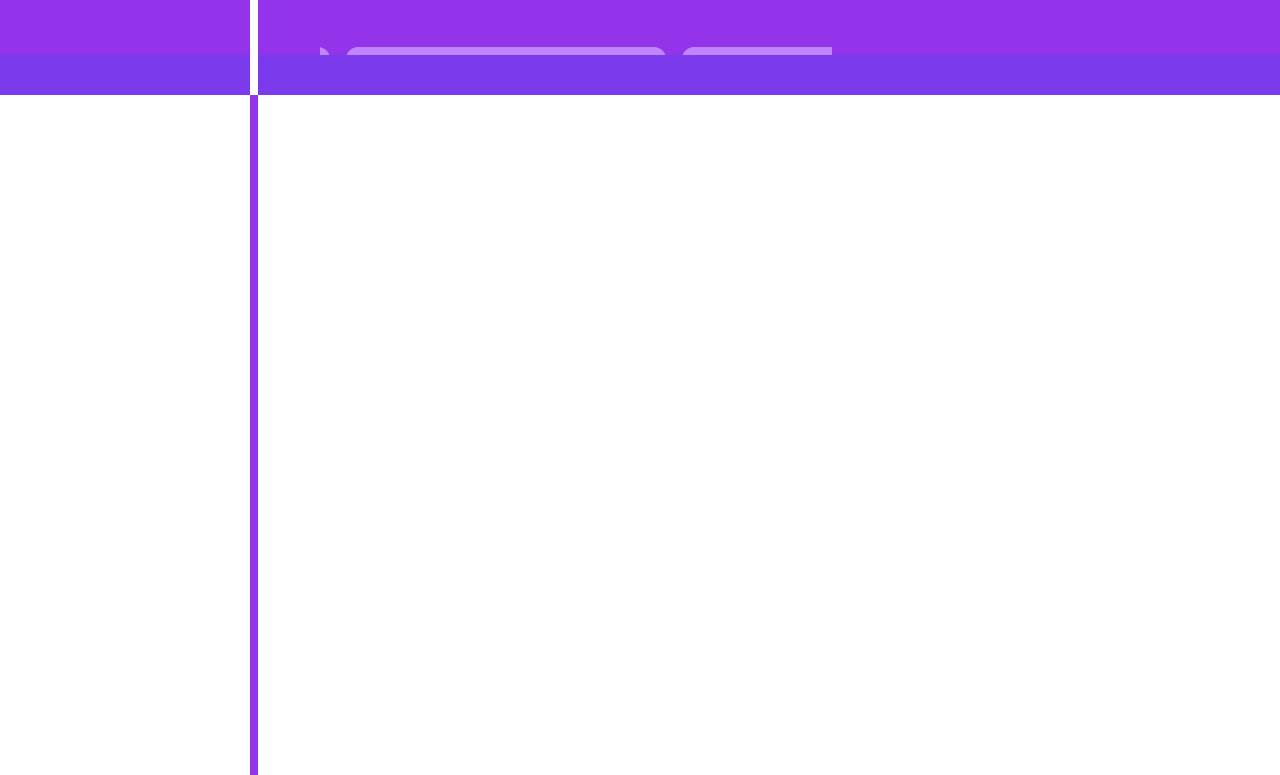
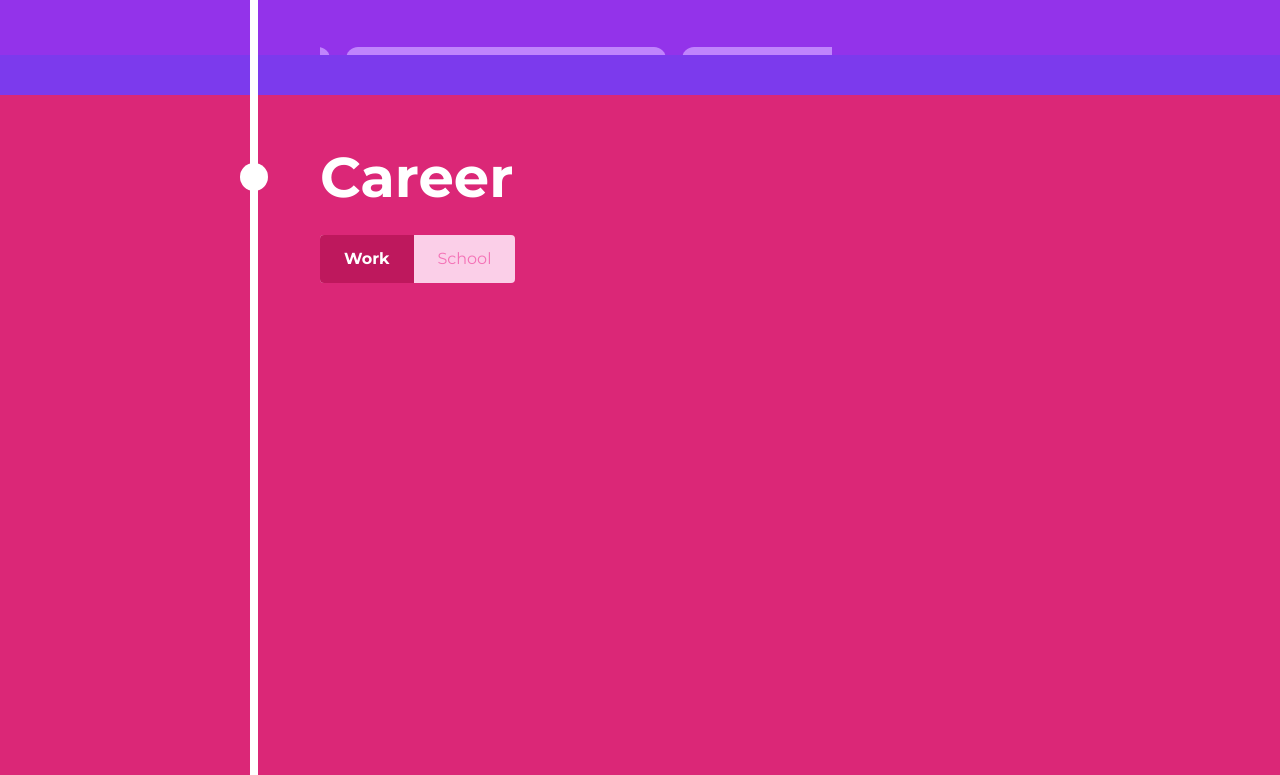
Before and after one commit to ulysse-bouchet/ulysse-bouchet-fr, a Nuxt app: page / in a window 1280 px wide. Shown: the part 1425-2200 px from the top of the page. Built offline with nearby package versions, Linux system fonts and the light colour scheme; what vue-konva would draw is missing.

Commit message:
[0.6.0] Add Career section & reformat code

```diff
--- a/components/About.vue
+++ b/components/About.vue
@@ -3,10 +3,7 @@
   <div id="about" class="h-[90vh] pt-[5vh] px-80 flex flex-col bg-purple-600">
     <span class="text-[7vh] text-white font-bold"> About me </span>
     <div class="mt-8 flex">
-      <img
-        src="images/profile.png"
-        class="h-48 w-48 mr-8 rounded-xl object-cover"
-      />
+      <img src="images/profile.png" class="h-48 w-48 mr-8 rounded-xl object-cover" />
       <div class="mt-8 flex flex-col font-bold">
         <span class="mb-3 text-white text-5xl">Web Developer</span>
         <span class="text-3xl text-purple-300 font-medium">21 years old</span>
@@ -28,18 +25,16 @@
         href="https://eng.efrei.fr/"
       >
         Efrei Paris</a
-      >. My passion about programming led me to multiple schools and internships
-      that helped me hone my skills over the past few years. As a web developer,
-      I like to write clean code and develop high-quality websites using various
-      technologies and frameworks.
+      >. My passion about programming led me to multiple schools and internships that helped me hone
+      my skills over the past few years. As a web developer, I like to write clean code and develop
+      high-quality websites using various technologies and frameworks.
     </div>
     <div id="quotes" class="mt-12 pb-2 flex space-x-4 w-4/5 overflow-x-auto scrollbar-hide">
       <Quote author="Augusta Tsampi" title="Class representative">
         Ulysse is a sunny, unifying student who always sets the right mood.
       </Quote>
       <Quote author="Mathis Da Cruz" title="Classmate">
-        Without any doubt, he's the best teammate ever ! Ulysse is the GOAT, you
-        can trust me.
+        Without any doubt, he's the best teammate ever ! Ulysse is the GOAT, you can trust me.
       </Quote>
       <Quote author="Melis Harmantepe" title="Classmate">
         I'm a big fan of Ulysse's coding skills.
@@ -47,7 +42,7 @@
       <Quote author="Sarankan Sivananthan" title="Classmate">
         A legendary man and a future prodigy.
       </Quote>
-      <Quote author="Evan Arneau" title="Classmate">
+      <!-- <Quote author="Evan Arneau" title="Classmate">
         Ulysse is the only person I would consider fit to be my rival... He's got a brain as big as Kansas.
       </Quote>
       <Quote author="Mariam Maksimous" title="Classmate">
@@ -55,7 +50,7 @@
       </Quote>
       <Quote author="Stéphane Tang" title="Classmate">
         Ulysse's curly hair is way too beautiful, I want to have the same.
-      </Quote>
+      </Quote> -->
     </div>
   </div>
 </template>
@@ -79,7 +74,7 @@ export default {
       } else if (quotes?.scrollLeft <= 1)
         setTimeout(() => {
           direction = 1;
-            lastScroll = 9999;
+          lastScroll = 9999;
         }, 2500);
 
       if (quotes?.scrollLeft) lastScroll = quotes?.scrollLeft;
--- /dev/null
+++ b/components/Career.vue
@@ -0,0 +1,39 @@
+<template>
+  <div id="career" class="h-[90vh]">
+    <Line></Line>
+    <div id="about" class="h-[90vh] pt-[5vh] px-80 flex flex-col bg-pink-600">
+      <span class="text-[7vh] text-white font-bold"> Career </span>
+      <div class="mt-4 flex w-fit bg-pink-200 rounded text-pink-400 cursor-pointer select-none">
+        <span id="work-btn" class="px-6 py-3 rounded-l active" @click="switchCareer"> Work </span>
+        <span id="school-btn" class="px-6 py-3 rounded-r" @click="switchCareer"> School </span>
+      </div>
+    </div>
+  </div>
+</template>
+
+<style>
+.active {
+  background-color: rgb(190 24 93);
+  color: white;
+  font-weight: bold;
+}
+</style>
+
+<script lang="ts">
+export default {
+  methods: {
+    switchCareer(event: any) {
+      let workBtn = document.getElementById("work-btn") as HTMLElement;
+      let schoolBtn = document.getElementById("school-btn") as HTMLElement;
+
+      if (event.target == workBtn && !workBtn.classList.contains("active")) {
+        schoolBtn.classList.remove("active");
+        workBtn.classList.add("active");
+      } else if (event.target == schoolBtn && !schoolBtn.classList.contains("active")) {
+        workBtn.classList.remove("active");
+        schoolBtn.classList.add("active");
+      }
+    },
+  },
+};
+</script>
--- a/components/Line.vue
+++ b/components/Line.vue
@@ -1,7 +1,5 @@
 <template>
-  <div
-    class="absolute left-60 flex flex-col items-center transition-all duration-500"
-  >
+  <div class="absolute left-60 flex flex-col items-center transition-all duration-500">
     <div ref="bar" class="h-[90vh] w-2 bg-white"></div>
     <div
       ref="ball"
--- a/pages/index.vue
+++ b/pages/index.vue
@@ -6,13 +6,9 @@
   >
     <!-- Canvas -->
     <div class="absolute top-0 left-0">
-      <v-stage :config="configKonva" ref="stage" @mousemove="handleMouseMove">
+      <v-stage :config="konvaConfig" ref="stage" @mousemove="handleMouseMove">
         <v-layer>
-          <v-line
-            v-for="(line, index) in lines"
-            :key="index"
-            :config="line"
-          ></v-line>
+          <v-line v-for="(line, index) in lines" :key="index" :config="line"></v-line>
           <v-regular-polygon
             v-for="triangle in triangles"
             :config="triangle"
@@ -28,47 +24,34 @@
       id="bar-circle"
       class="absolute left-60 bottom-[10vh] flex flex-col items-center transition-all duration-500 opacity-0"
     >
-      <div
-        class="h-7 w-7 flex-shrink-0 relative top-3 rounded-full bg-indigo-500"
-      ></div>
-      <div
-        class="h-[30vh] w-2 bg-gradient-to-b from-indigo-500 via-purple-500 to-pink-500"
-      ></div>
+      <div class="h-7 w-7 flex-shrink-0 relative top-3 rounded-full bg-indigo-500"></div>
+      <div class="h-[30vh] w-2 bg-gradient-to-b from-indigo-500 via-purple-500 to-pink-500"></div>
     </div>
     <!-- Text -->
     <div class="pb-[10vh] pt-5 flex flex-col">
-      <span
-        id="hello"
-        class="text-[7vh] opacity-0 transition-all duration-1000"
-      >
-        Welcome to
-      </span>
-      <div
-        id="ubonneau"
-        class="flex items-end opacity-0 transition-all duration-1000"
-      >
-        <img
-          src="/images/ubonneau.svg"
-          alt="Ulysse Bonneau Logo"
-          class="h-[10vh]"
-        />
-        <span id="fr" class="text-2xl transition-all opacity-0 duration-1000">
-          .fr
-        </span>
+      <span id="hello" class="text-[7vh] opacity-0 transition-all duration-1000"> Welcome to </span>
+      <div id="ubonneau" class="flex items-end opacity-0 transition-all duration-1000">
+        <img src="/images/ubonneau.svg" alt="Ulysse Bonneau Logo" class="h-[10vh]" />
+        <span id="fr" class="text-2xl transition-all opacity-0 duration-1000"> .fr </span>
       </div>
     </div>
   </div>
-  <!-- Other divs -->
+
+  <!-- About Section -->
   <Separator color="rgb(219 39 119)"></Separator>
   <About></About>
+
+  <!-- Career Section -->
   <Separator color="rgb(124 58 237)"></Separator>
-  <div id="career" class="h-[90vh]">
-    <Line color="rgb(147 51 234)" ball="hidden"></Line>
-  </div>
+  <Career></Career>
+
+  <!-- Projects Section -->
   <Separator color="rgb(124 58 237)"></Separator>
   <div id="projects" class="h-[90vh]">
     <Line color="rgb(147 51 234)" ball="hidden"></Line>
   </div>
+
+  <!-- Contact Section -->
   <Separator color="rgb(124 58 237)"></Separator>
   <div id="contact" class="h-[90vh]">
     <Line color="rgb(147 51 234)" ball="hidden"></Line>
@@ -106,7 +89,7 @@ function animateMainDiv() {
 export default {
   data() {
     return {
-      configKonva: {
+      konvaConfig: {
         width: 0,
         height: 0,
       },
@@ -148,7 +131,7 @@ export default {
   },
   mounted() {
     // Dynamically set canvas size
-    this.configKonva = {
+    this.konvaConfig = {
       width: window.innerWidth,
       height: window.innerHeight * 0.9,
     };
```
Also changed, not shown: app.vue (+11 -6 lines).
